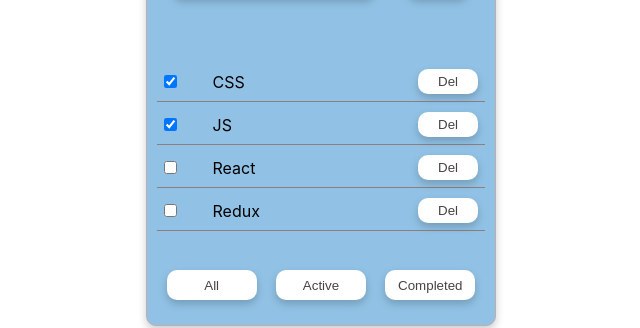
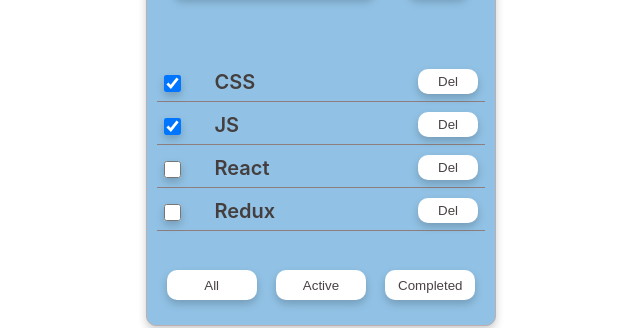
Before and after one commit to liha4ini/todo_it_incubator, a React (Create React App) app: page / in a window 1280 px wide. Shown: the part 299-627 px from the top of the page, without its empty margins (319-959 px from the left). Built offline with nearby package versions, Linux system fonts and the light colour scheme; the HTML template or start-up script is replaced by a standard one.

Commit message:
feat: add change checkbox

```diff
--- a/src/App.tsx
+++ b/src/App.tsx
@@ -47,6 +47,14 @@
         setTasks(newTasks);
     }
 
+    function changeStatus(taskId: string, isDone: boolean) {
+        let task = tasks.find(t => t.id === taskId);
+        if (task) {
+            task.isDone = isDone;
+        }
+        setTasks([...tasks])
+    }
+
     function changeFilter(value: FilterValuesType) {
         setFilter(value);
     }
@@ -76,6 +84,7 @@
                       changeFilter={changeFilter}
                       placeholder='Add a New Task'
                       addTask={addTask}
+                      changeStatus={changeStatus}
             />
             {/* <Todolist title='What song to listen'
                       tasks={songs}
--- a/src/components/Todolist.css
+++ b/src/components/Todolist.css
@@ -122,7 +122,7 @@
 }
 
 .task_item button:hover {
-    transform: scale(1.1);
+    transform: scale(1.12);
     background-color: rgb(213, 142, 95);
     color:#fff;
 }
@@ -133,10 +133,17 @@
     white-space: nowrap; /* Текст не переносится */
     overflow: hidden; /* Обрезаем всё за пределами блока */
     text-overflow: ellipsis;
+    font-size: 20px;
+    font-weight: 600;
+    color:rgb(68, 62, 62);
 }
 
 .task_item input {
     margin-left: 7px;
+    width: 17px;
+    height: 17px;
+    margin-top: 4px;
+    box-shadow: 0 4px 8px 0 rgba(0,0,0,0.2);
 }
 
 .filterButton_block {
--- a/src/components/Todolist.tsx
+++ b/src/components/Todolist.tsx
@@ -1,4 +1,4 @@
-import { useState } from 'react';
+import { ChangeEvent, useState } from 'react';
 import { FilterValuesType } from '../App';
 import './Todolist.css';
 
@@ -16,6 +16,7 @@
   placeholder: string
   changeFilter: (value: FilterValuesType) => void
   addTask: (title: string) => void
+  changeStatus: (taskId: string, isDone: boolean) => void
 };
 
 export default function Todolist(props: PropsType) {
@@ -40,9 +41,16 @@
         </div>
         <ul className='tasks_block'>
             {props.tasks.map((i) => {
+            const onChangeHandler = (e: ChangeEvent<HTMLInputElement>) => {
+                props.changeStatus(i.id, e.currentTarget.checked)
+            }
             return (
                 <li key={i.id} className='task_item'>
-                    <input type="checkbox" checked={i.isDone}/>
+                    <input className='checkbox'
+                           type="checkbox"
+                           checked={i.isDone}
+                           onChange={onChangeHandler}
+                     />
                     <span>{i.title}</span>
                     <button onClick={() => {props.deleteTask(i.id)}}>Del</button>
                 </li>
```
